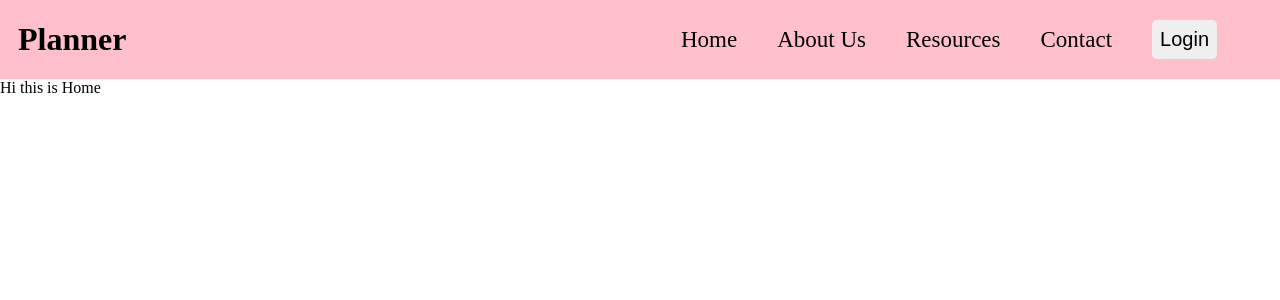
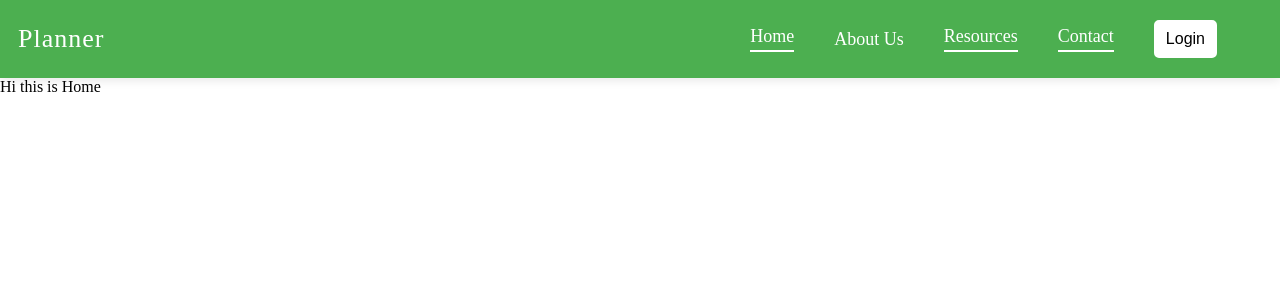
Before and after one commit to aashnaregmi/full-stack-todo-app, a React (Vite) app in the folder frontend/5to-do-app/: page / in a window 1280 px wide. Shown: the top 300 px of the page. Built offline with nearby package versions, Linux system fonts and the light colour scheme.

Commit message:
style: update navbar styles

```diff
--- a/frontend/5to-do-app/src/ pages/nav.css
+++ b/frontend/5to-do-app/src/ pages/nav.css
@@ -1,10 +1,20 @@
 .nav-div{
-  background-color: pink;
+  background-color:#4CAF50;
   display: flex;
   align-items: center;
   justify-content:space-between;
+  box-shadow: 0 2px 10px rgba(0, 0, 0, 0.1);
 
   padding: 20px 18px;
+
+}
+.logo h1{
+
+  color: white;
+  font-size: 26px;
+  font-weight: 500;
+  letter-spacing: 1px;
+
 
 }
 .nav-titles{
@@ -17,17 +27,22 @@ align-items: center;
 }
 
 .nav-titles button{
-font-size: 20px;
-padding: 8px;
-border: none;
+font-size: 16px;
+padding: 8px 10px;
+border: 2px solid white;
 border-radius:5px ;
-}
+background-color: white;
+cursor: pointer;}
 a{
     text-decoration: none;
 
 }
 .navlinks{
-    font-size: 23px;
-color: black;
-font-weight: 100;
+    font-size: 18px;
+color:white;
+font-weight: 500;
 }
+.active .navlinks{
+  border-bottom: 2px solid white;
+  padding-bottom: 3px;
+}
```
